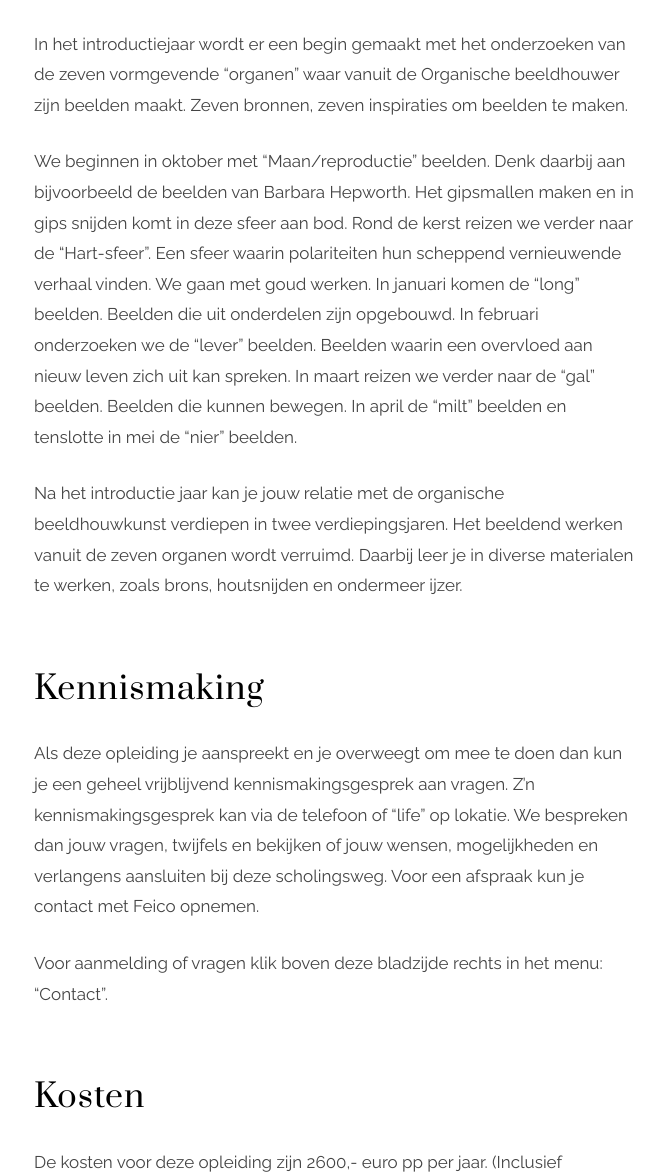
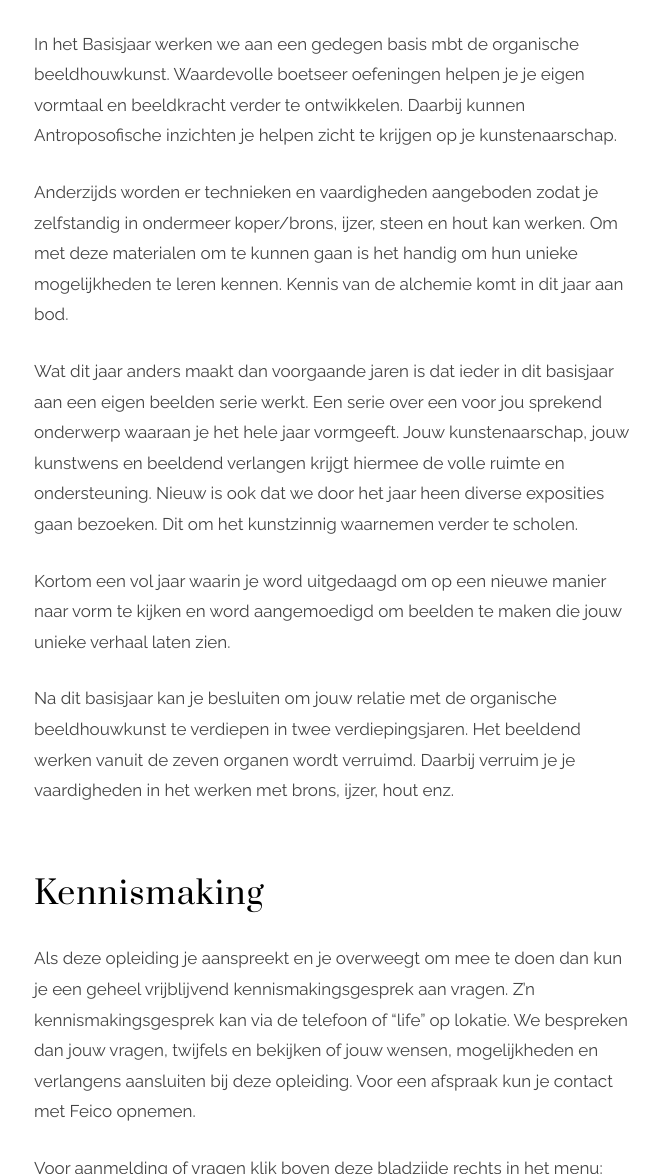
Before and after one commit to feicohajonides2020/feicohajonides2020.github.io, a Jekyll site: the page built from _posts/2019-09-01- Opleiding organische beeldhouwkunst.md, in a window 1280 px wide and 1400 px high, scrolled down 1775 px. Shown: the part 226-1400 px from the top of the window, without its empty margins (306-970 px from the left). Built offline with Jekyll 4.4.1, drawn with Linux system fonts in a browser that asks for light colours; some of the changed text lies outside the part shown.

Commit message:
opleiding

```diff
--- a/_posts/2019-09-01- Opleiding organische beeldhouwkunst.md
+++ b/_posts/2019-09-01- Opleiding organische beeldhouwkunst.md
@@ -10,32 +10,31 @@ header:
 
 
 
-Vrijdag 25 september 2026 start een nieuwe opleidingsgroep Organische beeldhouwkunst in atelier Organische Beeldhouwkunst (Brummen). Met Feico Hajonides als initiatiefnemer en docent.
+Vrijdag 25 september 2026 start een nieuw Basisjaar Organische Beeldhouwkunst in atelier Organische Beeldhouwkunst (Brummen). Met Feico Hajonides als initiatiefnemer en docent.
 
-Dit is een oriënterend jaar. Na dit jaar zou je kunnen besluiten om de opleiding te vervolgen. In dit oriënterend jaar worden je handvaten aangeboden om de eigen talenten en mogelijkheden in deze levende beeldhouwkunst  te onderzoeken en verder te ontwikkelen.
-In deze opleiding  willen we een beeldhouwkunst onderzoeken die past in de huidige tijd. Een beeldhouwkunst waarin niet louter het zichtbare het uitgangspunt is, maar waarin ook het onzichtbare (de ziele- en geestelijke wereld) het motief is waar vanuit er gewerkt wordt. Kortom een beeldhouwkunst waarin het gaat om levende en waarachtige vormen waarin jouw verhaal zich uitspreken kan.
+Dit is een basisjaar. Na dit jaar zou je kunnen besluiten om de opleiding te vervolgen. In dit basisjaar worden je handvaten aangeboden om de eigen talenten en mogelijkheden in deze levende beeldhouwkunst  te onderzoeken en verder te ontwikkelen.
+In de totale opleiding (waar het basisjaar dus een begin van is)   willen we een beeldhouwkunst onderzoeken die past in de huidige tijd. Een beeldhouwkunst waarin niet louter het zichtbare het uitgangspunt is, maar waarin ook het onzichtbare (de ziele- en geestelijke wereld) het motief is waar vanuit er gewerkt wordt. Kortom een beeldhouwkunst waarin het gaat om levende en waarachtige vormen waarin jouw verhaal zich uitspreken kan.
 
 Essentieel in deze scholingsweg is het uitgangspunt dat ieder mens in wezen een kunstenaar is. Ieder draagt een bron van scheppen in zich. In deze opleiding proberen we een voedingsbodem aan te bieden waarop ieder zijn/haar eigen kunstenaarschap kan ontwikkelen. We geven een basis, namelijk het vormgeven vanuit de zeven orgaansferen. Een basis die ruim genoeg is om hier vanuit jouw eigen mogelijkheden te onderzoeken. Ook de diverse technieken en materialen die aan bod komen staan geheel in dienst van het ontwikkelen van het eigen kunstenaarschap.
 
 {% include image.html img="https://25853585-541091259790646543.preview.editmysite.com/uploads/2/5/8/5/25853585/stille-week-woensdag-kopie-2_orig.jpg" alt="Alt for image" caption="Aswoensdag" %}
 
-In het introductiejaar wordt er een begin gemaakt met het onderzoeken van de zeven vormgevende “organen” waar vanuit de Organische beeldhouwer zijn beelden maakt. Zeven bronnen, zeven inspiraties om beelden te maken.
+In het Basisjaar werken we aan een gedegen basis mbt de organische beeldhouwkunst. Waardevolle boetseer oefeningen helpen je je eigen vormtaal en beeldkracht verder te ontwikkelen. Daarbij kunnen Antroposofische inzichten je helpen zicht te krijgen op je kunstenaarschap.
 
-We beginnen in oktober met "Maan/reproductie" beelden. Denk daarbij aan bijvoorbeeld de beelden van Barbara Hepworth.
-Het gipsmallen maken en in gips snijden komt in deze sfeer aan bod.
-Rond de kerst reizen we verder naar de "Hart-sfeer".
-Een sfeer waarin polariteiten hun scheppend vernieuwende verhaal vinden. We gaan met goud werken.
-In januari komen de "long" beelden. Beelden die uit onderdelen zijn opgebouwd.
-In februari onderzoeken we de "lever" beelden. Beelden waarin een overvloed aan nieuw leven zich uit kan spreken.
-In maart reizen we verder naar de "gal" beelden. Beelden die kunnen bewegen.
-In april de "milt" beelden en tenslotte in mei de "nier" beelden.
+Anderzijds worden er technieken en vaardigheden aangeboden zodat je zelfstandig in ondermeer koper/brons, ijzer, steen en hout kan werken.
+Om met deze materialen om te kunnen gaan is het handig om hun unieke mogelijkheden te leren kennen. Kennis van de alchemie komt in dit jaar aan bod.
 
-Na het introductie jaar kan je jouw relatie met de organische beeldhouwkunst verdiepen in twee verdiepingsjaren. Het beeldend werken vanuit de zeven organen wordt verruimd. Daarbij leer je in diverse materialen te werken, zoals brons, houtsnijden en ondermeer ijzer.
+Wat dit jaar anders maakt dan voorgaande jaren is dat ieder in dit basisjaar aan een eigen beelden serie werkt. Een serie over een voor jou sprekend onderwerp waaraan je het hele jaar vormgeeft. Jouw kunstenaarschap, jouw kunstwens en beeldend verlangen krijgt hiermee de volle ruimte en ondersteuning.
+Nieuw is ook dat we door het jaar heen diverse exposities gaan bezoeken. Dit om het kunstzinnig waarnemen verder te scholen.
+
+Kortom een vol jaar waarin je word uitgedaagd om op een nieuwe manier naar vorm te kijken en word aangemoedigd om beelden te maken die jouw unieke verhaal laten zien.
+
+Na dit basisjaar kan je besluiten om jouw relatie met de organische beeldhouwkunst te verdiepen in twee verdiepingsjaren. Het beeldend werken vanuit de zeven organen wordt verruimd. Daarbij verruim je je vaardigheden in het werken met brons, ijzer, hout enz.
 
 
 ## Kennismaking
 
-Als deze opleiding je aanspreekt en je overweegt om mee te doen dan kun je een geheel vrijblijvend kennismakingsgesprek aan vragen. Z'n kennismakingsgesprek kan via de telefoon of "life" op lokatie.  We bespreken dan jouw vragen, twijfels en bekijken of jouw wensen, mogelijkheden en verlangens aansluiten bij deze scholingsweg.
+Als deze opleiding je aanspreekt en je overweegt om mee te doen dan kun je een geheel vrijblijvend kennismakingsgesprek aan vragen. Z'n kennismakingsgesprek kan via de telefoon of "life" op lokatie.  We bespreken dan jouw vragen, twijfels en bekijken of jouw wensen, mogelijkheden en verlangens aansluiten bij deze opleiding.
 Voor een afspraak kun je contact met Feico opnemen.
 
 Voor aanmelding of vragen klik boven deze bladzijde rechts in het menu: "Contact".
@@ -48,7 +47,7 @@ De kosten voor deze opleiding zijn 2600,- euro pp per jaar. (Inclusief beeldend
 
 ## Tijd
 
-Het eerste jaar van de opleiding start vrijdag 25 september 2025 en bestaat uit 20 dag-bijeenkomsen. Van september t/m juni iedere maand een vrijdag en een zaterdag aansluitend.
+Het basisjaar start vrijdag 25 september 2025 en bestaat uit 20 dag-bijeenkomsen. Van september t/m juni iedere maand een vrijdag en een zaterdag aansluitend.
 
 Iedere dag begint om 9:00 uur (welkom vanaf 8:45 uur) en eindigt uiterlijk om 16:00 uur.
 
@@ -59,7 +58,6 @@ Atelier Organische Beeldhouwkunst.
 Windheuvelstraat 3A
 6971 JV Brummen (nabij Zutphen).
 
-Door het jaar heen bezoeken we musea en galeries.
 
 Als dit je aanspreekt kan je een kennismakingsgesprek aanvragen.
 
```
